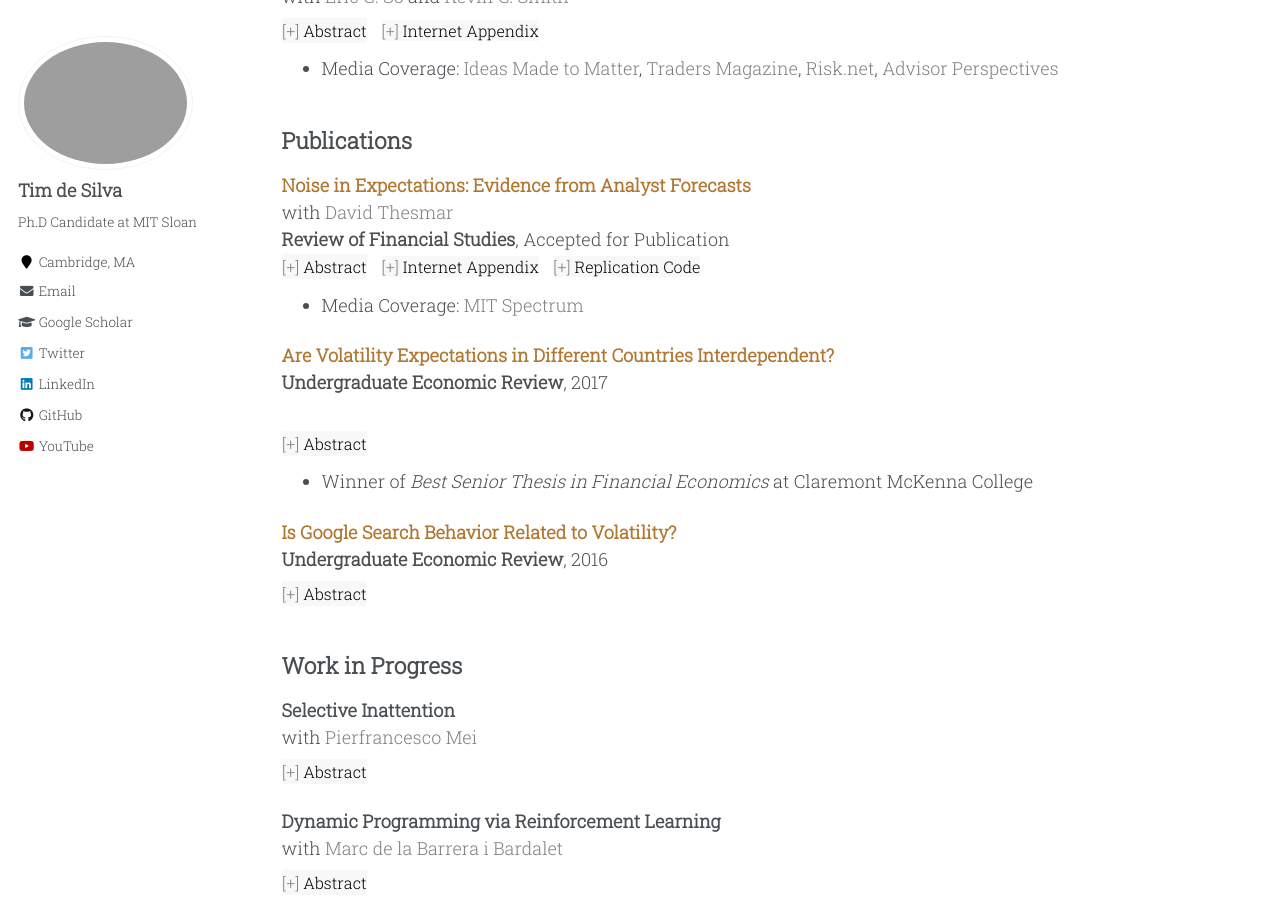
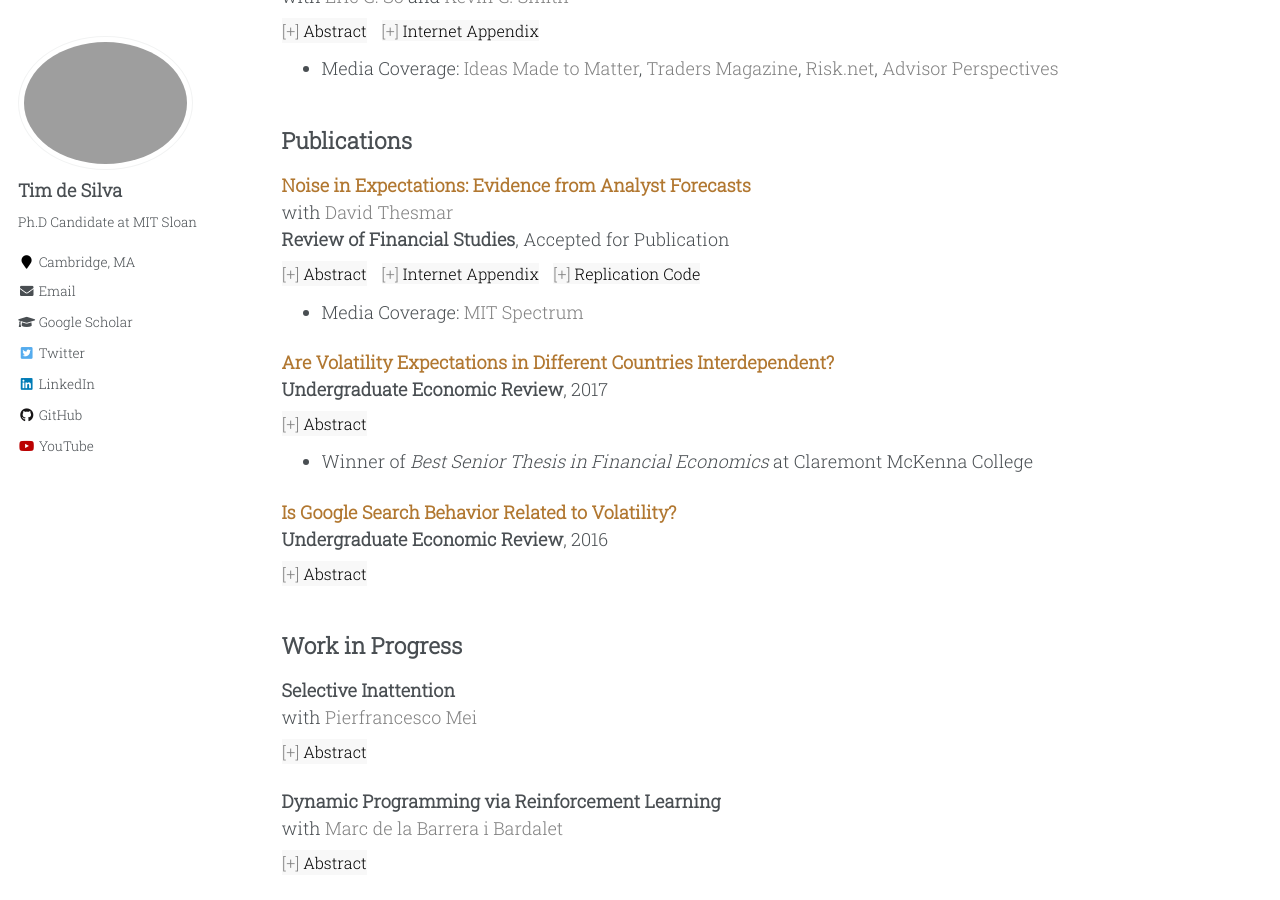
Before and after one commit to timhdesilva/timhdesilva.github.io, a Jekyll site: the page built from _pages/research.html, in a window 1280 px wide and 900 px high, scrolled down 580 px. Built offline with Jekyll 4.4.1, drawn with Linux system fonts in a browser that asks for light colours.

Commit message:
fix spacing

```diff
--- a/_pages/research.html
+++ b/_pages/research.html
@@ -101,9 +101,9 @@ author_profile: true
     <br>with <a style="text-decoration:none; color:gray" href="https://sites.google.com/site/dthesmar/">David Thesmar</a>
     <br><strong>Review of Financial Studies</strong>, Accepted for Publication
     <br>
-      <button class="abstract-button" data-target="noise" style="margin-top: -20px; margin-right: 10px;">Abstract</button>
-      <a style="text-decoration:none; background-color:#f8f8f8; font-size: 16px; font-family: Roboto Slab, serif; margin-right: 10px;" href="http://timhdesilva.github.io/files/papers/noise_expectations_appendix.pdf"><span style="color: gray;">[+]</span> <span style="color:black;">Internet Appendix</span></a>
-      <a style="text-decoration:none; background-color:#f8f8f8; font-size: 16px; font-family: Roboto Slab, serif;" href="https://github.com/timhdesilva/noise_expectations"><span style="color: gray;">[+]</span> <span style="color:black;">Replication Code</span></a>
+      <button class="abstract-button" data-target="noise" style="margin-top: -20px; margin-right: 10px; margin-top:8px;">Abstract</button>
+      <a style="text-decoration:none; background-color:#f8f8f8; font-size: 16px; font-family: Roboto Slab, serif; margin-right: 10px; margin-top:8px;" href="http://timhdesilva.github.io/files/papers/noise_expectations_appendix.pdf"><span style="color: gray;">[+]</span> <span style="color:black;">Internet Appendix</span></a>
+      <a style="text-decoration:none; background-color:#f8f8f8; font-size: 16px; font-family: Roboto Slab, serif; margin-top:8px;" href="https://github.com/timhdesilva/noise_expectations"><span style="color: gray;">[+]</span> <span style="color:black;">Replication Code</span></a>
     <ul style="margin-top: -12px">
       <li>Media Coverage: <a style="text-decoration:none; color:gray" href="https://betterworld.mit.edu/spectrum/issues/2023-fall/mits-sloans-david-thesmar-encourages-intellectual-drive/">MIT Spectrum</a></li>
   </ul>
@@ -114,7 +114,7 @@ author_profile: true
 
 <p>
     <a style="text-decoration:none; color:rgb(177, 119, 48); font-weight:bold" href="https://digitalcommons.iwu.edu/uer/vol14/iss1/8/">Are Volatility Expectations in Different Countries Interdependent?</a>
-    <br><strong>Undergraduate Economic Review</strong>, 2017<br>
+    <br><strong>Undergraduate Economic Review</strong>, 2017
     <br><button class="abstract-button" data-target="vol" style="margin-top:8px">Abstract</button>
     <ul style="margin-top: -12px">
         <li>Winner of <em>Best Senior Thesis in Financial Economics</em> at Claremont McKenna College</li>
```
